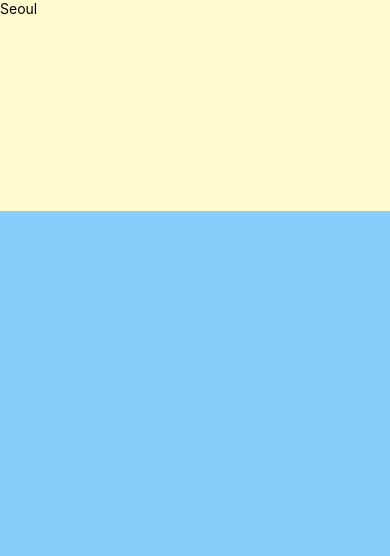
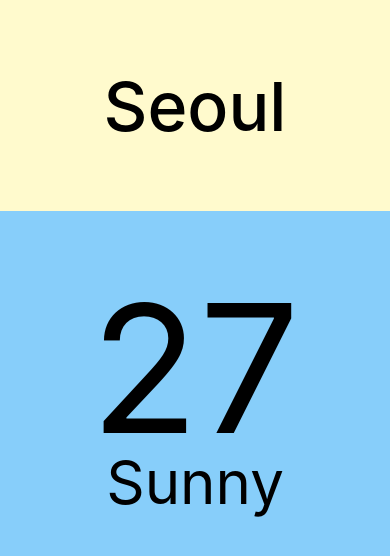
Before and after one commit to myounghaklee/bOOKbOOk, a React Native app in the folder HakWeather/: screen / in a window 390 px wide. Shown: the top 556 px of the page. Built offline with nearby package versions, Linux system fonts and the light colour scheme.

Commit message:
temp,description add

```diff
--- a/HakWeather/App.js
+++ b/HakWeather/App.js
@@ -6,13 +6,19 @@ export default function App() {
   return (
     <View style={style.container}>
       <View style={style.city}>
-        <Text>Seoul</Text>
+        <Text style={style.cityName}>Seoul</Text>
       </View>
-      <View style={style.weather}></View>
+      <View style={style.weather}>
+        <View style={style.day}>
+          <Text style={style.temp}>27</Text>
+          <Text style={style.description}>Sunny</Text>
+        </View>
+        </View>
 
     </View>
   );
 }
+
 
 const style = StyleSheet.create({
   container:{
@@ -20,10 +26,28 @@ const style = StyleSheet.create({
   },
   city:{
     flex : 1,
-    backgroundColor :"lemonchiffon"
+    backgroundColor :"lemonchiffon",
+    justifyContent:"center",
+    alignItems:"center",
+  },
+  cityName:{
+    fontSize:68,
+    fontWeight:"500",
   },
   weather:{
     flex: 3,
-    backgroundColor:"lightskyblue"
+    backgroundColor:"lightskyblue",
+  },
+  day:{
+    flex :1,
+    alignItems : "center",
+  },
+  temp:{
+    marginTop: 50,
+    fontSize:178,
+  },
+  description:{
+    marginTop:-30,
+    fontSize:60,
   },
 });
```
